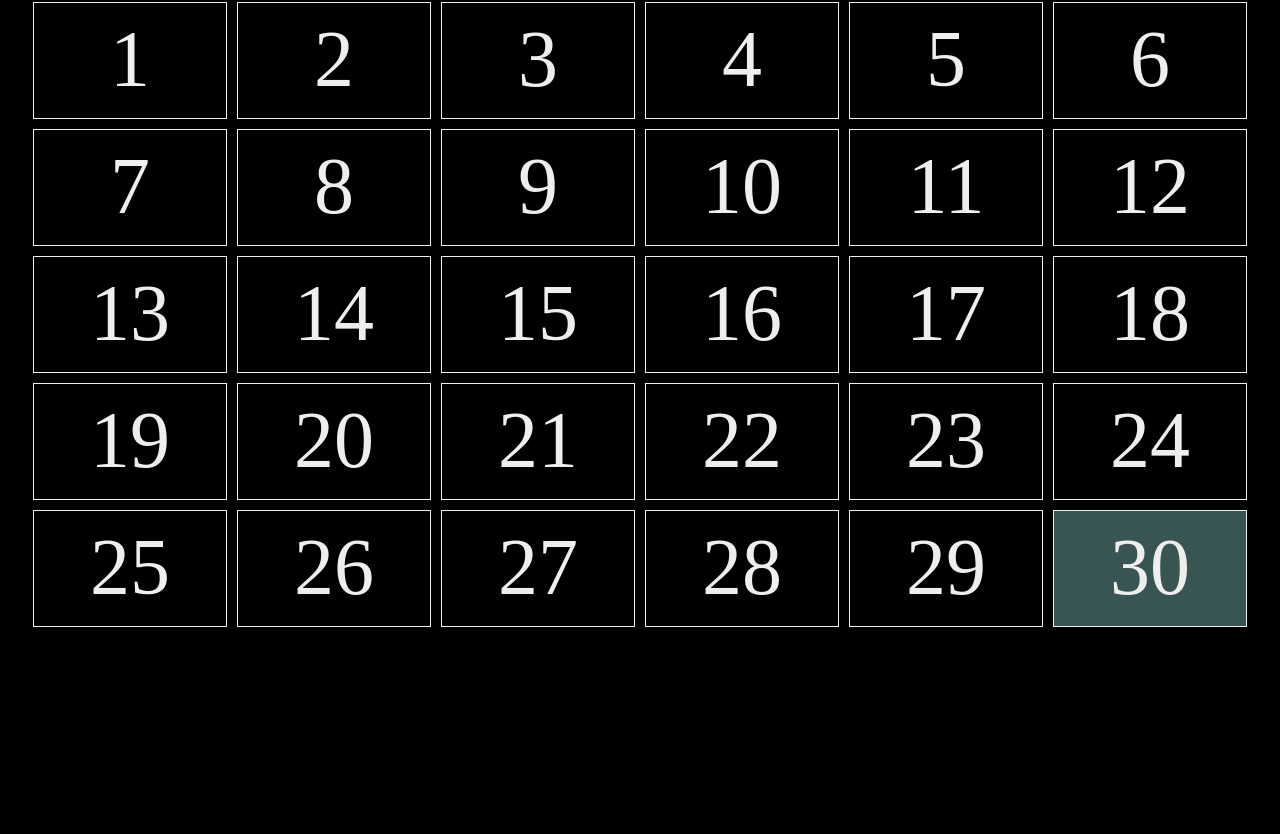
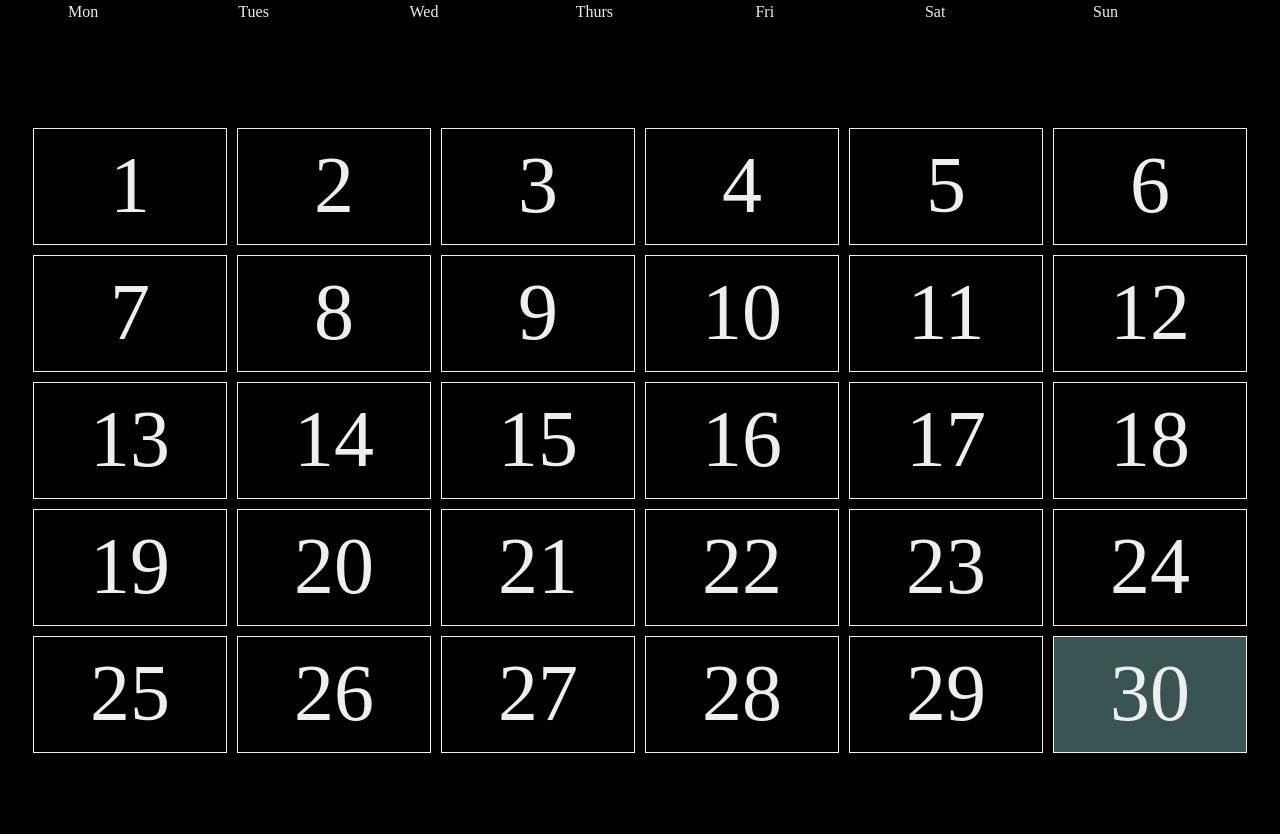
Before and after one commit to carynligon/Calendar, a plain HTML site: page index.html in a window 1280 px wide. Shown: the part 50-884 px from the top of the page. Before the commit the page ends 800 px from the top, so only its background shows below. Drawn offline with nearby package versions, Linux system fonts and the light colour scheme.

Commit message:
started working on mon-fri business

```diff
--- a/index.html
+++ b/index.html
@@ -12,6 +12,15 @@
       <span id="month-name"> June </span>
       <span id="right">></span>
     </h1>
+    <ul class id="days-of-week">
+      <li>Mon</li>
+      <li>Tues</li>
+      <li>Wed</li>
+      <li>Thurs</li>
+      <li>Fri</li>
+      <li>Sat</li>
+      <li>Sun</li>
+    </ul>
     <div id="calendar">
       <ul id="day-wrapper">
       </ul>
--- a/styles/main.scss
+++ b/styles/main.scss
@@ -34,6 +34,19 @@ h1 {
   }
 }
 
+#days-of-week {
+  display: inline-block;
+  width: 100%;
+  height: 50px;
+  padding: 0;
+  li {
+    display: inline-block;
+    text-align: center;
+    width: 13%;
+    margin: 0;
+  }
+}
+
 .today {
   background: #385553;
 }
```
Also changed, not shown: main.css, 1 other file.
